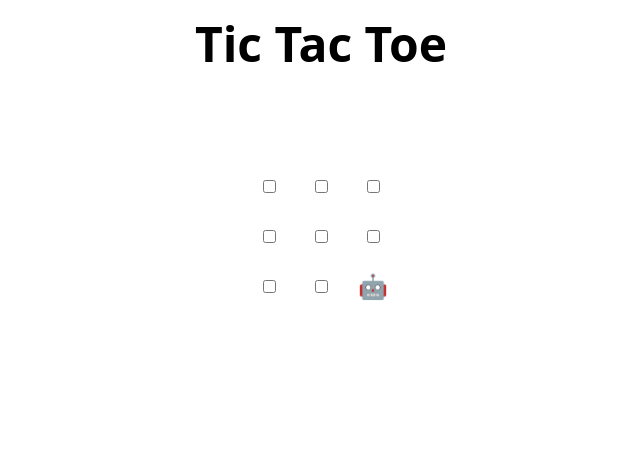
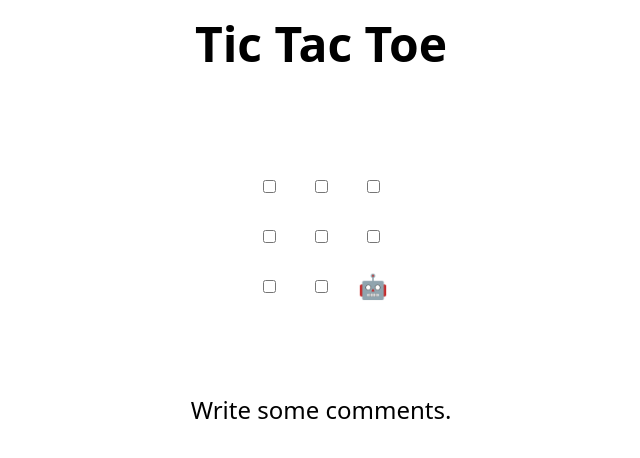
Before and after one commit to lwinnitoy/skills-review-pull-requests, a plain HTML site: page index.html in a window 1280 px wide. Shown: the whole page, without its empty margins (319-959 px from the left). Drawn offline with Linux system fonts and the light colour scheme.

Commit message:
Update index.html
not sure this will work

```diff
--- a/index.html
+++ b/index.html
@@ -48,7 +48,7 @@
 </table>
 
 <h2 hidden>Game over, refresh to play again 🧑‍💻 🤖!</h2>
-
+Write some comments.
 <script>
   // Initialization
   const boxes = Array.from(document.querySelectorAll("td"));
```
